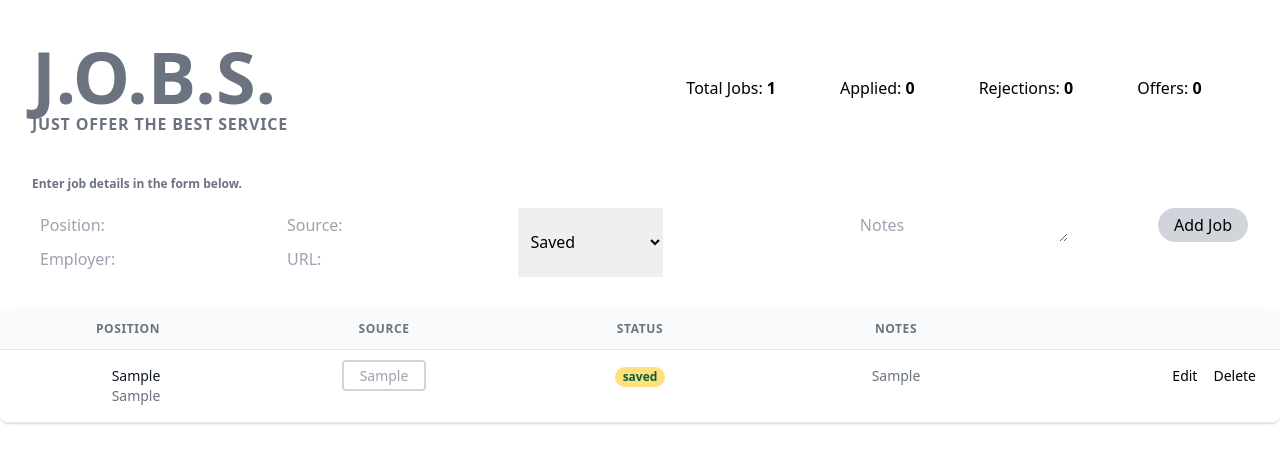
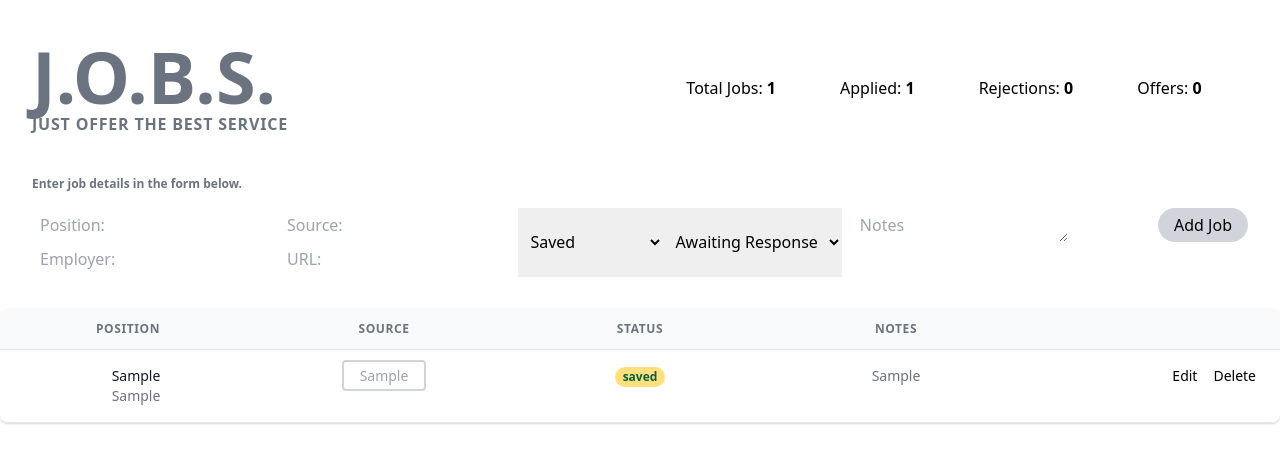
Before and after one commit to rscole87/job-search-app, a React (Create React App) app: page / in a window 1280 px wide. Both pictures are taken after typing "Sample", "Sample", "Sample", "Sample", "Sample" into the empty fields and a click on the button "Add Job". Shown: the top 462 px of the page. Built offline with nearby package versions, Linux system fonts and the light colour scheme.

Commit message:
restructure state of jobItems to correctly track applied & response status

```diff
--- a/src/components/InputFormComponent.js
+++ b/src/components/InputFormComponent.js
@@ -1,45 +1,48 @@
 import React, { useState } from "react";
 
 const InputForm = (props) => {
-  const [date, setDate] = useState("");
   const [employer, setEmployer] = useState("");
+  const [applied, setApplied] = useState(true);
   const [position, setPosition] = useState("");
   const [jobSource, setJobSource] = useState("");
   const [url, setUrl] = useState("");
   const [status, setStatus] = useState("");
-  const [applied, setApplied] = useState(false);
-  const [rejected, setRejected] = useState(false);
-  const [offer, setOffer] = useState(false);
   const [employerResponse, setEmployerResponse] = useState("pending");
   const [notes, setNotes] = useState("");
 
   let newJob = {
-    date,
     employer,
     position,
     jobSource,
     url,
     status,
     applied,
-    offer,
-    rejected,
+    offer: null,
+    rejected: null,
     employerResponse,
     notes,
     key: `${employer[0]}${position[0]}${props.jobListData.length}`,
   };
 
+
+  const setOffer = (bool) => {
+    newJob.offer = bool;
+    newJob.rejected = !bool;
+  };
+
+  const setPending = () => {
+    newJob.rejected = false;
+    newJob.offer = false;
+  };
+
   const handleSubmit = (job) => {
     props.setJobListData((prev) => prev.concat(job));
-    setDate("");
     setEmployer("");
     setPosition("");
     setJobSource("");
     setUrl("");
     setStatus("");
     setEmployerResponse("");
-    setApplied(false);
-    setOffer(false);
-    setRejected(false);
     setNotes("");
   };
 
@@ -67,7 +70,11 @@ const InputForm = (props) => {
             className="p-2"
             onChange={(e) => {
               setStatus(e.target.value);
-              setApplied(e.target.value !== "saved" ? true : false);
+              if (e.target.value === "saved") {
+                setApplied(false);
+              } else {
+                setApplied(true);
+              }
             }}
           >
             <option value="saved">Saved</option>
@@ -81,25 +88,15 @@ const InputForm = (props) => {
             name="response"
             id="response"
             value={employerResponse}
-            className={`p-2 ${!applied ? "hidden" : ""}`}
+            className={`p-2 ${!newJob.applied ? "hidden" : ""}`}
             onChange={(e) => {
               setEmployerResponse(e.target.value);
-              switch (e.target.value) {
-                case "pending":
-                  setRejected(false);
-                  setOffer(false);
-                  break;
-
-                case "reject":
-                  setRejected(true);
-                  setOffer(false);
-                  break;
-
-                case "offer":
-                  setOffer(true);
-                  setRejected(false);
-                  break;
-                default:
+              if (e.target.value === "pending") {
+                setPending();
+              } else if (e.target.value === "offer") {
+                setOffer(true);
+              } else {
+                setOffer(false);
               }
             }}
           >
--- a/src/components/JobItemComponent.js
+++ b/src/components/JobItemComponent.js
@@ -1,15 +1,12 @@
 import React, { useState } from "react";
 
 const JobItem = (props) => {
-  const [applied, setApplied] = useState(props.job.applied);
   const [employer, setEmployer] = useState(props.job.employer);
   const [position, setPosition] = useState(props.job.position);
   const [jobSource, setJobSource] = useState(props.job.jobSource);
   const [status, setStatus] = useState(props.job.status);
   const [url, setUrl] = useState(props.job.url);
   const [employerResponse, setEmployerResponse] = useState(props.job.employerResponse);
-  const [rejected, setRejected] = useState(props.job.rejected);
-  const [offer, setOffer] = useState(props.job.offer);
   const [notes, setNotes] = useState(props.job.notes);
   const [notesCollapsed, setNotesCollapsed] = useState(window.innerWidth <= 575 ? true : false);
   const [editing, setEditing] = useState(false);
@@ -21,61 +18,41 @@ const JobItem = (props) => {
     jobSource,
     url,
     status,
-    applied,
-    offer,
-    rejected,
+    applied: props.job.applied ? props.job.applied : null,
+    offer: props.job.offer ? props.job.offer : null,
+    rejected: props.job.rejected ? props.job.rejected : null,
     employerResponse,
     notes,
     key: jobItemKey,
   };
 
-  const checkAppliedStatus = () => {
-    if (status !== "saved") {
-      if (applied !== true) {
-        setApplied(true);
-      } else {
-        setApplied(true);
-      }
+  const setApplied = (status) => {
+    console.log(status)
+    if(status === "saved"){
+      updatedJobItemData.applied = false;
     } else {
-      if (applied !== false) {
-        setApplied(false);
-      } else {
-        setApplied(false);
-      }
+      updatedJobItemData.applied = true;
     }
+    props.updateJobItem(jobItemKey ,updatedJobItemData)
   };
 
-  const checkResponseStatus = (employerResponse) => {
-    switch (employerResponse) {
-      case "pending":
-        console.log("Case pending");
-        setRejected(false);
-        setOffer(false);
-        break;
+  const setOffer = (bool) => {
+    updatedJobItemData.offer = bool;
+    updatedJobItemData.rejected = !bool;
+    props.updateJobItem(jobItemKey ,updatedJobItemData)
+  };
 
-      case "reject":
-        console.log("Case reject");
-        setRejected(true);
-        setOffer(false);
-        break;
-
-      case "offer":
-        console.log("Case offer");
-        setRejected(false);
-        setOffer(true);
-        break;
-      default:
-        console.log("Case default");
-    }
-  };
+  const setPending = () => {
+    updatedJobItemData.rejected = false;
+    updatedJobItemData.offer = false;
+    props.updateJobItem(jobItemKey ,updatedJobItemData)
+  }
 
   const handleDelete = () => {
     props.deleteJobItem(jobItemKey);
   };
 
   const handleUpdate = (updatedJobItemData) => {
-    checkAppliedStatus();
-    checkResponseStatus(employerResponse);
     props.updateJobItem(jobItemKey, updatedJobItemData);
   };
 
@@ -85,7 +62,7 @@ const JobItem = (props) => {
 
   if (!editing) {
     return (
-      <div className={`job-item flex flex-col md:grid md:grid-cols-5 flex-wrap md:flex-nowrap text-center ${offer ? "bg-green-100" : ""} ${rejected ? "bg-red-100" : ""} `} key={jobItemKey}>
+      <div className={`job-item flex flex-col md:grid md:grid-cols-5 flex-wrap md:flex-nowrap text-center ${updatedJobItemData.offer ? "bg-green-100" : ""} ${updatedJobItemData.rejected ? "bg-red-100" : ""} `} key={jobItemKey}>
         <div className="flex col-span-2">
           <div className="px-6 py-4 whitespace-nowrap flex-1">
             <div className="flex items-center justify-center">
@@ -158,6 +135,7 @@ const JobItem = (props) => {
             className="p-2"
             onChange={(e) => {
               setStatus(e.target.value);
+              setApplied(e.target.value);
             }}
           >
             <option value="saved">Saved</option>
@@ -174,6 +152,13 @@ const JobItem = (props) => {
             className="p-2"
             onChange={(e) => {
               setEmployerResponse(e.target.value);
+              if(e.target.value === "pending"){
+                setPending()
+              } else if (e.target.value === "offer"){
+                setOffer(true)
+              } else {
+                setOffer(false)
+              }
             }}
           >
             <option value="pending" defaultValue>
@@ -197,6 +182,7 @@ const JobItem = (props) => {
                 e.preventDefault();
                 handleUpdate(updatedJobItemData);
                 setEditing(false);
+                console.log(props.jobListData)
               }}
             >
               Save{" "}
--- a/src/components/JobListAreaComponent.js
+++ b/src/components/JobListAreaComponent.js
@@ -5,7 +5,7 @@ import JobItem from "./JobItemComponent";
 
 const JobListArea = (props) => {
   const savedJobs = props.jobListData.map((job, i) => {
-    return <JobItem jobListData={props.jobListData} job={job} appliedCount={props.appliedCount} setAppliedCount={props.setAppliedCount} rejectCount={props.rejectCount} setRejectCount={props.setRejectCount} offerCount={props.offerCount} setOfferCount={props.setOfferCount} key={job.key} deleteJobItem={props.deleteJobItem} updateJobItem={props.updateJobItem}/>;
+    return <JobItem jobListData={props.jobListData} job={job} appliedCount={props.appliedCount} rejectCount={props.rejectCount} offerCount={props.offerCount} key={job.key} deleteJobItem={props.deleteJobItem} updateJobItem={props.updateJobItem}/>;
   });
 
   return (
--- a/src/components/MainComponent.js
+++ b/src/components/MainComponent.js
@@ -5,9 +5,6 @@ import JobListArea from "./JobListAreaComponent";
 
 const Main = () => {
   const [jobListData, setJobListData] = useState([]);
-  const [appliedCount, setAppliedCount] = useState(jobListData.filter((job) => job.applied).length);
-  const [rejectCount, setRejectCount] = useState(jobListData.filter((job) => job.rejected).length);
-  const [offerCount, setOfferCount] = useState(jobListData.filter((job) => job.offer).length);
 
   useEffect(() => {
     if (localStorage.getItem("jobListData")) {
@@ -17,9 +14,6 @@ const Main = () => {
 
   useEffect(() => {
     localStorage.setItem("jobListData", JSON.stringify(jobListData));
-    setAppliedCount(jobListData.filter((job) => job.applied).length);
-    setRejectCount(jobListData.filter((job) => job.rejected).length);
-    setOfferCount(jobListData.filter((job) => job.offer).length);
   }, [jobListData]);
 
   const deleteJobItem = (key) => {
@@ -33,7 +27,7 @@ const Main = () => {
       }
       return job;
     });
-
+    console.log(updatedObj)
     setJobListData(updatedJobList);
   };
 
@@ -41,13 +35,21 @@ const Main = () => {
   return (
     <>
       <div className="md:container md:mx-auto">
-        <Header jobsCount={jobListData.length} appliedCount={appliedCount} rejectCount={rejectCount} offerCount={offerCount} />
+        <Header jobsCount={jobListData.length}
+          appliedCount={jobListData.filter((job) => job.applied).length}
+          rejectCount={jobListData.filter((job) => job.rejected).length}
+          offerCount={jobListData.filter((job) => job.offer).length}
+        />
 
-        {/* <InputForm jobListData={jobListData} setJobListData={setJobListData} /> */}
-        <InputForm jobListData={jobListData} setJobListData={setJobListData} setAppliedCount={setAppliedCount} />
+        <InputForm jobListData={jobListData} setJobListData={setJobListData} />
 
-        {/* <JobListArea jobListData={jobListData} deleteJobItem={deleteJobItem} updateJobItem={updateJobItem} appliedCount={appliedCount} rejectCount={rejectCount} offerCount={offerCount} /> */}
-        <JobListArea jobListData={jobListData} deleteJobItem={deleteJobItem} updateJobItem={updateJobItem} appliedCount={appliedCount} setAppliedCount={setAppliedCount} rejectCount={rejectCount} setRejectCount={setRejectCount} offerCount={offerCount} setOfferCount={setOfferCount} />
+        <JobListArea jobListData={jobListData}
+          deleteJobItem={deleteJobItem}
+          updateJobItem={updateJobItem}
+          appliedCount={jobListData.filter((job) => job.applied).length}
+          rejectCount={jobListData.filter((job) => job.rejected).length}
+          offerCount={jobListData.filter((job) => job.offer).length}
+        />
       </div>
     </>
   );
```
